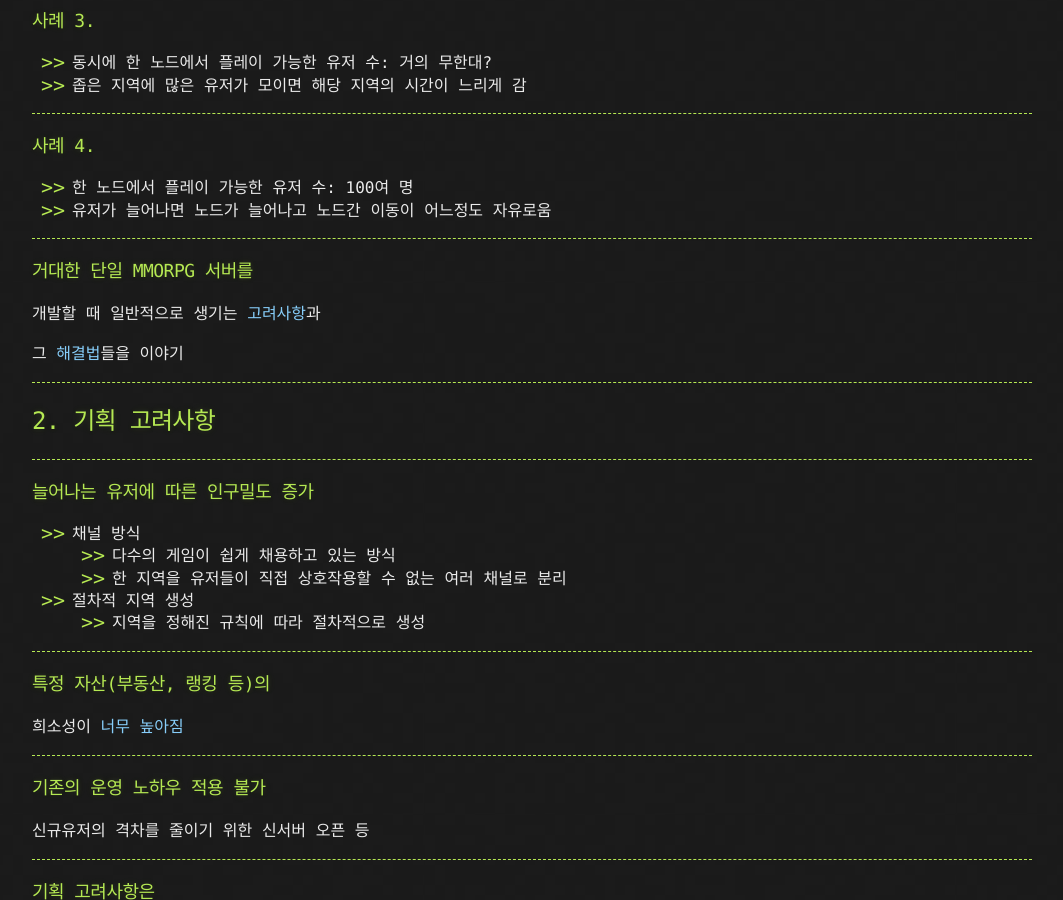
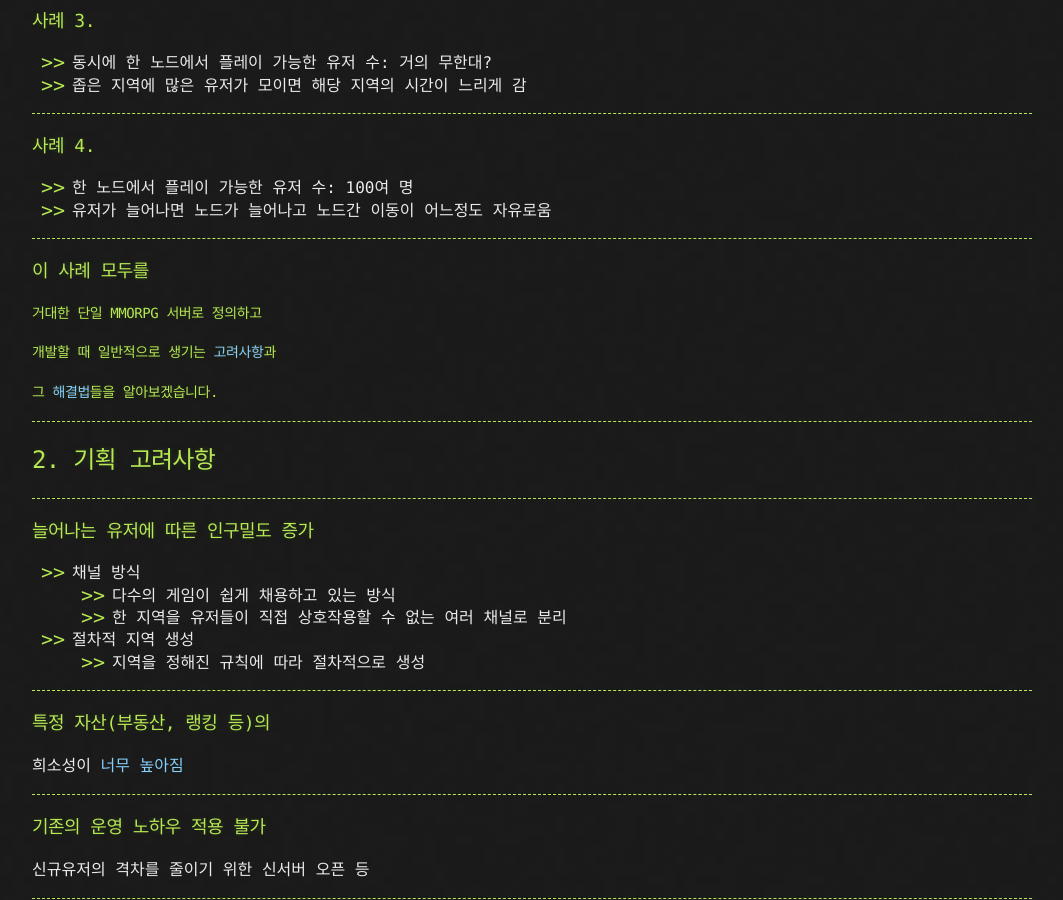
Before and after one commit to hueypark/hueypark.github.io, a Jekyll site: the page built from assets/slide/huge-single-mmorpg-server.md, in a window 1280 px wide and 900 px high, scrolled down 1846 px. Shown: the whole window, without its empty margins (108-1171 px from the left). Built offline with Jekyll 4.4.1, drawn with Linux system fonts in a browser that asks for light colours; our own code applies the rules of GitHub Pages for plain Markdown files.

Commit message:
Update huge-single-mmorpg-server.md

```diff
--- a/assets/slide/huge-single-mmorpg-server.md
+++ b/assets/slide/huge-single-mmorpg-server.md
@@ -98,11 +98,13 @@
 
 ---
 
-### 거대한 단일 MMORPG 서버를
+### 이 사례 모두를
 
-개발할 때 일반적으로 생기는 <span style="color:LightSkyBlue">고려사항</span>과
+#### 거대한 단일 MMORPG 서버로 정의하고
 
-그 <span style="color:LightSkyBlue">해결법</span>들을 이야기
+#### 개발할 때 일반적으로 생기는 <span style="color:LightSkyBlue">고려사항</span>과
+
+#### 그 <span style="color:LightSkyBlue">해결법</span>들을 알아보겠습니다.
 
 ---
 
```
